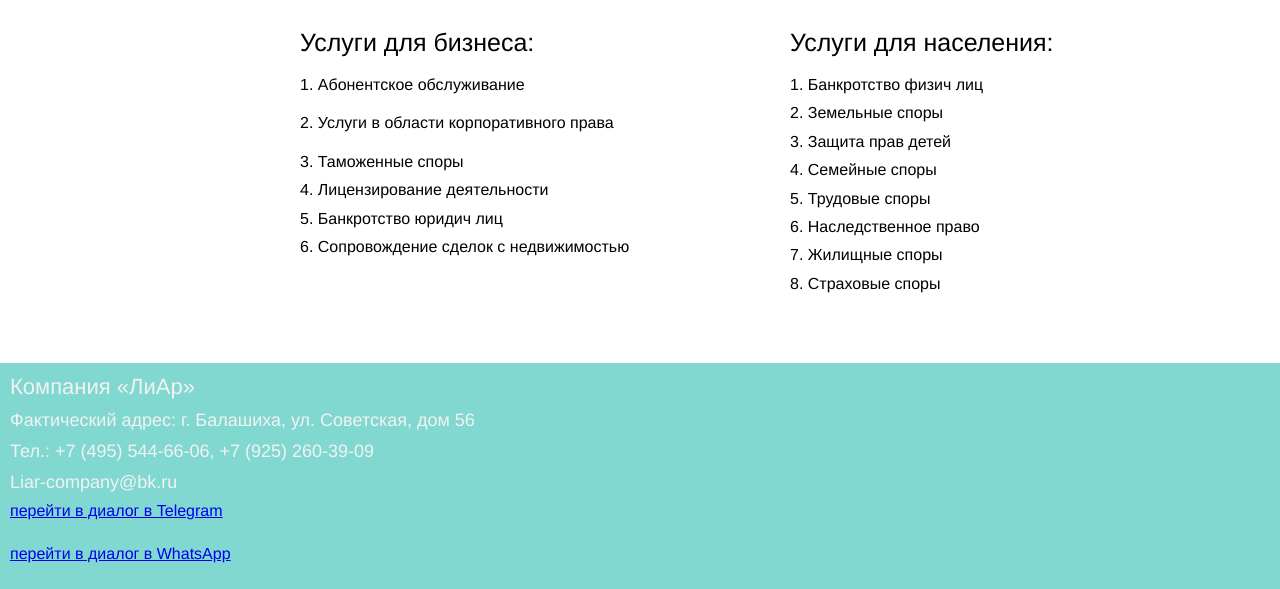
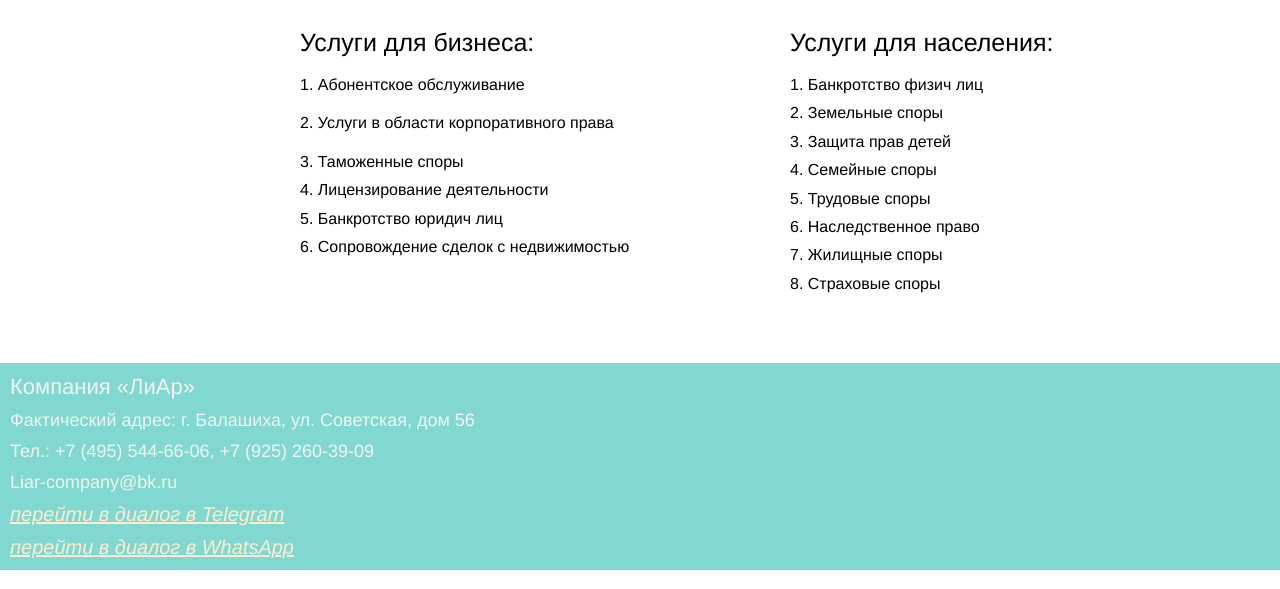
Before and after one commit to MariaMMS1984/Lida, a plain HTML site: page index.html in a window 1280 px wide. Shown: the part 522-1111 px from the top of the page. Drawn offline with Linux system fonts and the light colour scheme.

Commit message:
комментарий к коммиту

```diff
--- /dev/null
+++ b/blocks/footer/__telegram/footer__telegram.css
@@ -0,0 +1,13 @@
+.footer__telegram {
+    display: flex;
+    text-align: flex-start;
+    z-index: 2;
+    flex-direction: column;
+    line-height: 25px;
+    font-size: 20px;
+    font-weight: normal;
+    margin: 0;
+    padding: 0;
+    color: blanchedalmond;
+    font-style: italic;
+}
--- /dev/null
+++ b/blocks/footer/__whatsapp/footer__whatsapp.css
@@ -0,0 +1,13 @@
+.footer__whatsapp {
+    display: flex;
+    text-align: flex-start;
+    z-index: 2;
+    flex-direction: column;
+    line-height: 25px;
+    font-size: 20px;
+    font-weight: normal;
+    margin: 0;
+    padding: 0;
+    color: blanchedalmond;
+    font-style: italic;
+}
--- a/blocks/services/__heading/services__heading.css
+++ b/blocks/services/__heading/services__heading.css
@@ -5,3 +5,10 @@
     margin-bottom: 10px;
     z-index: 0;
 }
+
+@media screen and (max-width:600px) {
+    .services__heading {
+        line-height: 23px;
+        font-size: 22px;
+    }
+}
--- a/index.html
+++ b/index.html
@@ -59,8 +59,8 @@
                 <p class="footer__adress">Фактический адрес: г. Балашиха, ул. Советская, дом 56</p>
                 <p class="footer__phone">Тел.: +7 (495) 544-66-06, +7 (925) 260-39-09</p>
                 <p class="footer__email">Liar-company@bk.ru</p>
-                <a class="footer__telegram" href="https://t.me/+79252603909">перейти в диалог в Telegram</p>
-                    <a class="footer__whatsapp" href="https://wa.me/+79252603909">перейти в диалог в WhatsApp</p>
+                <a class="footer__telegram" href="https://t.me/+79252603909">перейти в диалог в Telegram</a>
+                <a class="footer__whatsapp" href="https://wa.me/+79252603909">перейти в диалог в WhatsApp</a>
             </div>
         </footer>
     </div>
--- a/pages/index.css
+++ b/pages/index.css
@@ -17,3 +17,5 @@
 @import url(../blocks/footer/__phone/footer__phone.css);
 @import url(../blocks/footer/__illustration/footer__illustration.css);
 @import url(../blocks/footer/__email/footer__email.css);
+@import url(../blocks/footer/__telegram/footer__telegram.css);
+@import url(../blocks/footer/__whatsapp/footer__whatsapp.css);
```
